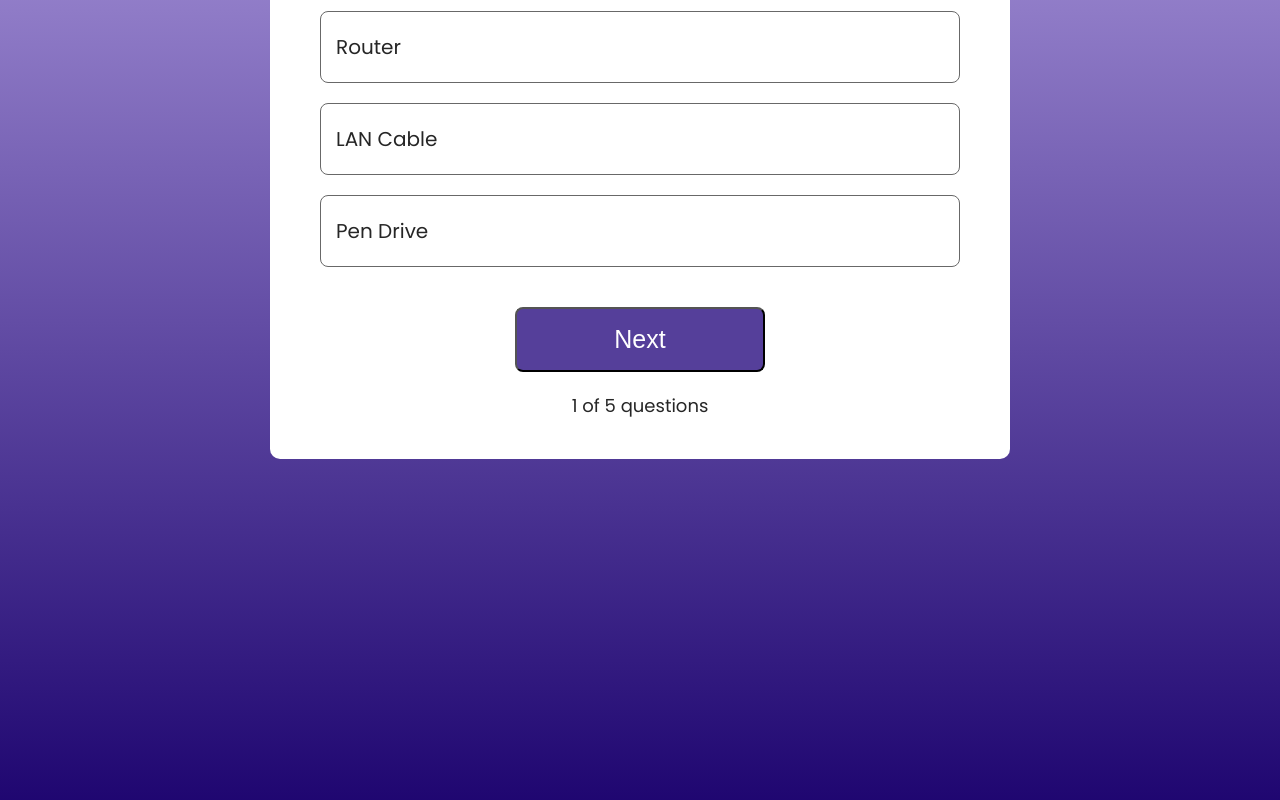
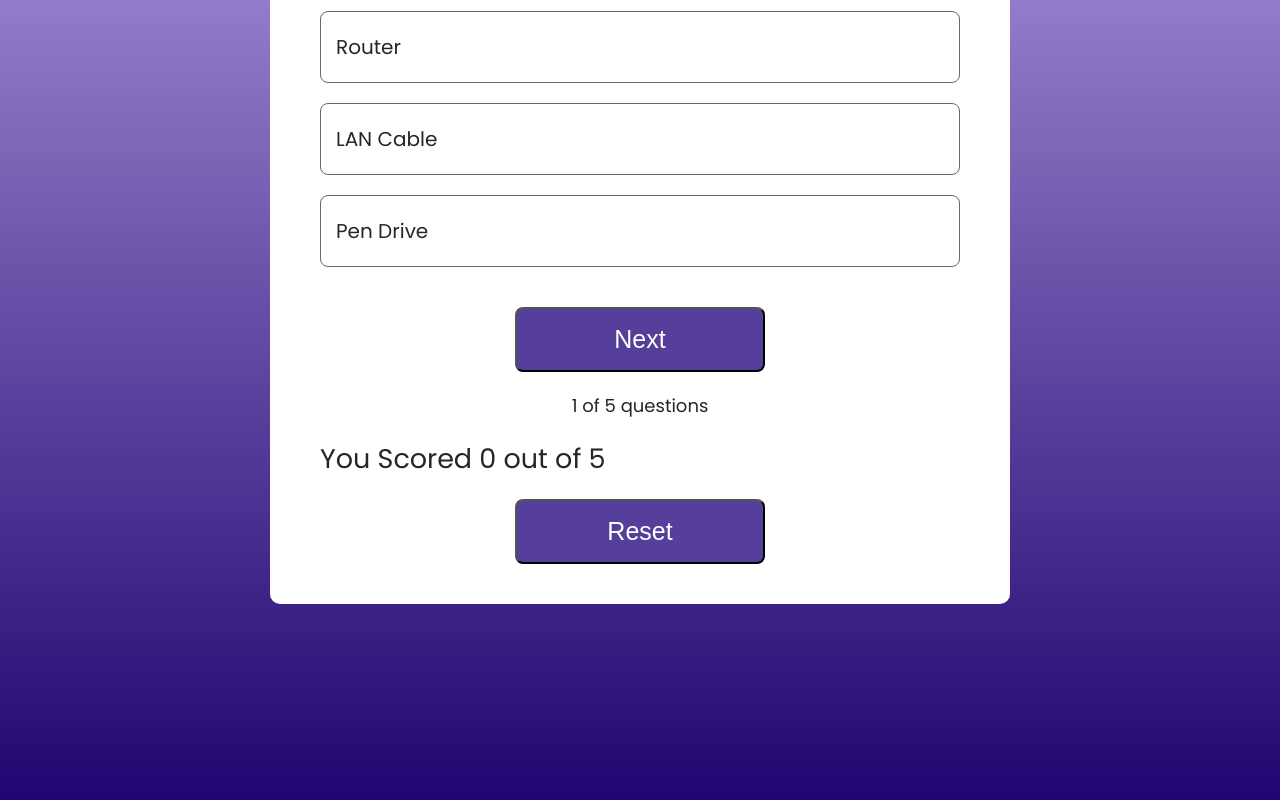
Before and after one commit to Nisarga-V-Raj/Quiz-App, a React (Vite) app: page / in a window 1280 px wide. Shown: the part 506-1306 px from the top of the page. Built offline with nearby package versions, Linux system fonts and the light colour scheme.

Commit message:
Updated result logic

```diff
--- a/src/Components/Quiz/Quiz.jsx
+++ b/src/Components/Quiz/Quiz.jsx
@@ -63,6 +63,10 @@ const Quiz = () => {
                 </ul>
                 <button onClick={next}>Next</button>
                 <div className='index'>{index + 1} of {data.length} questions</div></>}
+            <h2>
+                You Scored {score} out of {data.length}
+            </h2>
+            <button>Reset</button>
         </div>
     )
 }
```
